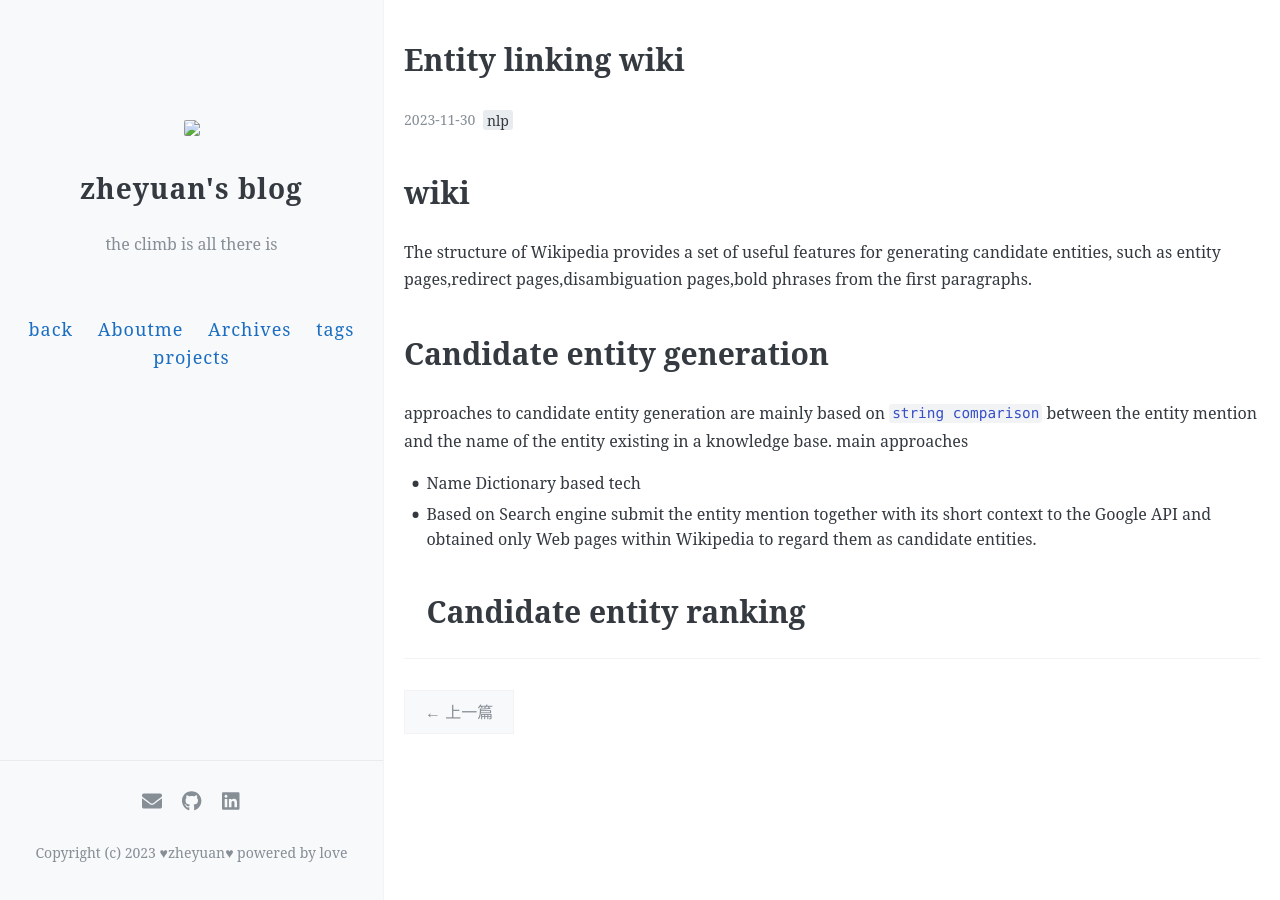
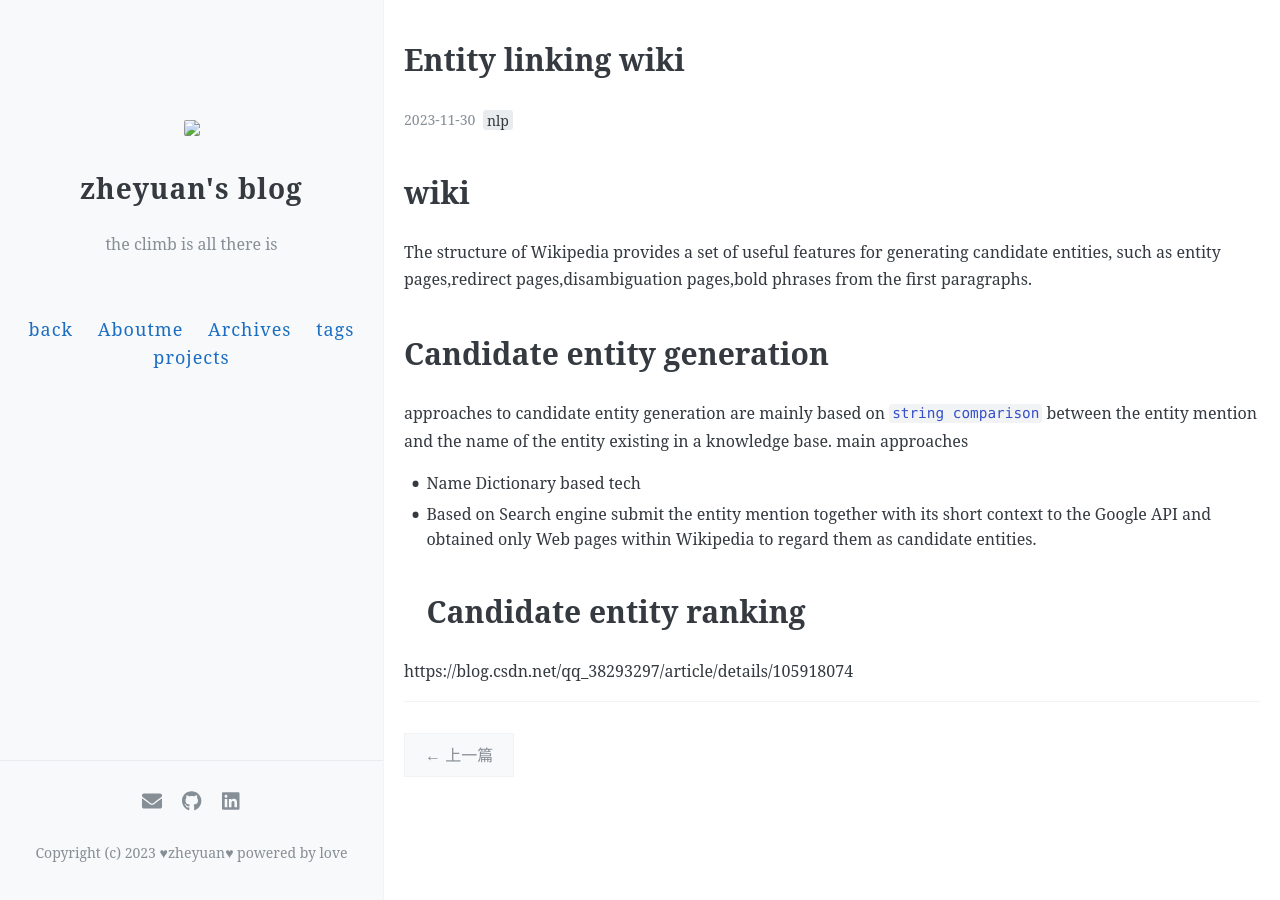
Before and after one commit to zhang-mickey/zhang-mickey.github.io, a Jekyll site: the page built from _posts/2023-11-30-Entity linking wiki.md, in a window 1280 px wide. Built offline with Jekyll 4.4.1, drawn with Linux system fonts in a browser that asks for light colours; comment, search, counter and statistics services are not loaded; part of the change alters nothing that is shown.

Commit message:
Update 2023-11-30-Entity linking wiki.md

```diff
--- a/_posts/2023-11-30-Entity linking wiki.md
+++ b/_posts/2023-11-30-Entity linking wiki.md
@@ -15,3 +15,8 @@ main approaches
 - Based on Search engine
 submit the entity mention together with its short context to the Google API and obtained only Web pages within Wikipedia to regard them as candidate entities.
 # Candidate entity ranking
+
+
+
+
+https://blog.csdn.net/qq_38293297/article/details/105918074
```
